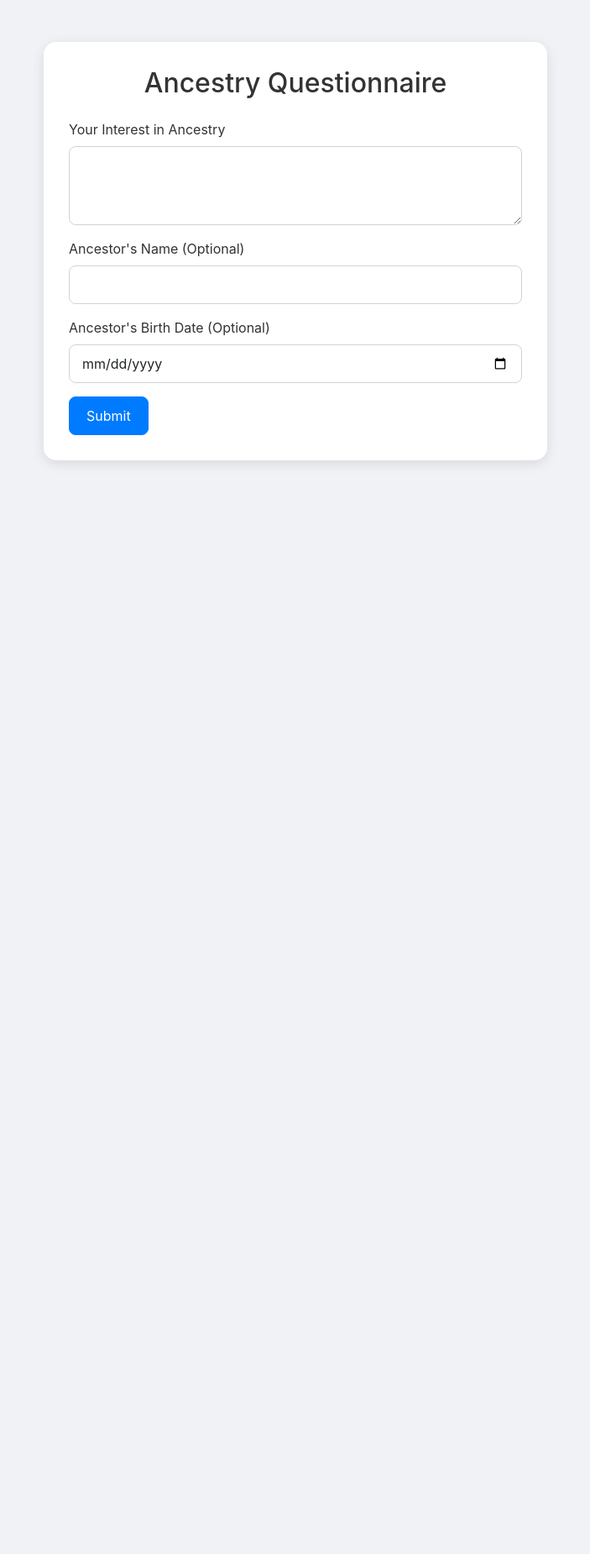
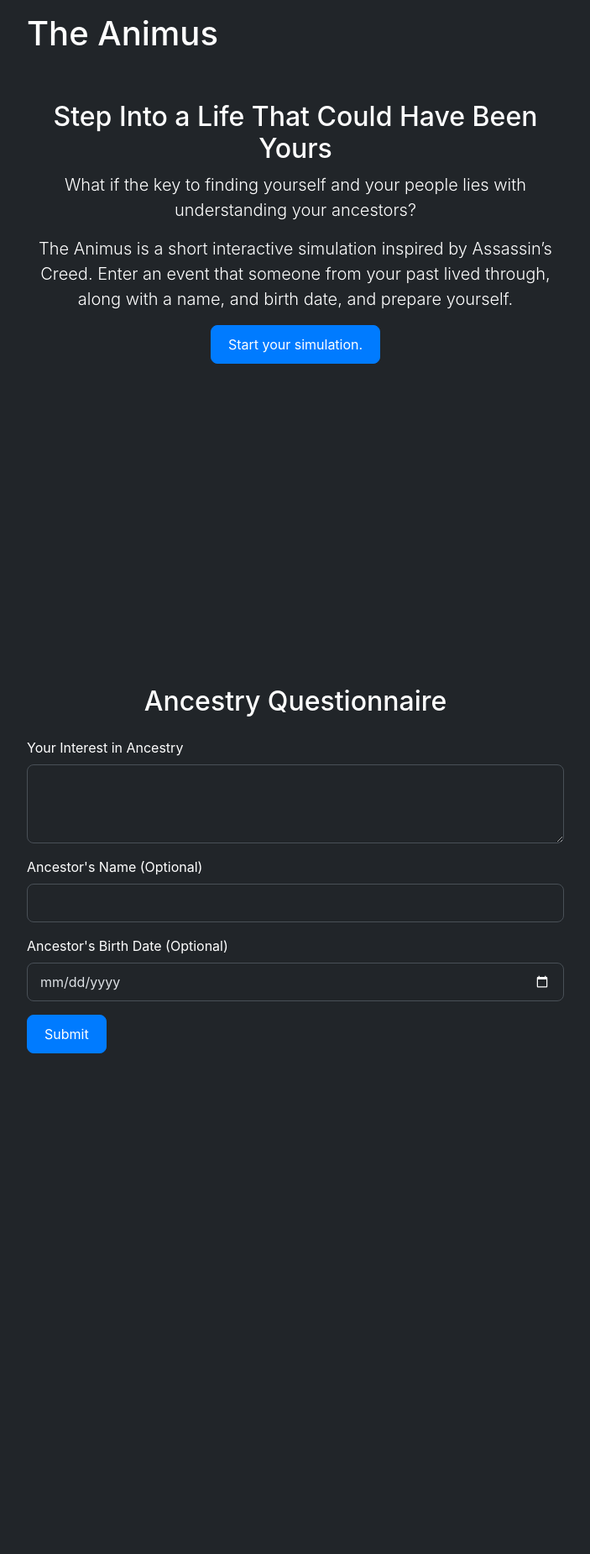
Before and after one commit to rowinf/ancestry-project, a Flask app: page / in a window 1280 px wide. Shown: the whole page at 84% size, without its empty margins (288-991 px from the left). Before the commit the page ends 552 px from the top, so only its background shows below. Run offline with Flask 3, Linux system fonts and the light colour scheme; some libraries are stand-ins or nearby versions.

Commit message:
style landing page

```diff
--- a/templates/questionnaire.html
+++ b/templates/questionnaire.html
@@ -1,10 +1,10 @@
 <!DOCTYPE html>
-<html lang="en">
+<html lang="en" data-bs-theme="dark">
 <head>
     <meta charset="UTF-8">
     <meta name="viewport" content="width=device-width, initial-scale=1.0">
     <title>Ancestry Questionnaire</title>
-    <link href="https://cdn.jsdelivr.net/npm/bootstrap@5.1.3/dist/css/bootstrap.min.css" rel="stylesheet">
+    <link href="https://cdn.jsdelivr.net/npm/bootstrap@5.3.5/dist/css/bootstrap.min.css" rel="stylesheet">
     <style>
         body {
             font-family: 'Inter', sans-serif;
@@ -33,10 +33,29 @@
             border-radius: 8px;
             padding: 10px 15px;
         }
+        .cover-container {
+            max-width: 42rem;
+        }
     </style>
 </head>
-<body>
-    <div class="container">
+<body class="d-flex h-100 text-bg-dark flex-column" >
+    <div class="cover-container d-flex w-100 vh-100 p-3 mx-auto flex-column">
+        <header class="mb-5">
+            <h1>The Animus</h1>
+        </header>
+        <main>
+            <div class="text-center d-flex flex-column align-items-center justify-content-center">
+                <h2>Step Into a Life That Could Have Been Yours</h2>
+                <p class="lead">What if the key to finding yourself and your people lies with understanding your ancestors?</p>
+                <p class="lead">The Animus is a short interactive simulation inspired by Assassin’s Creed. Enter an event that someone from your past lived through, along with a name, and birth date, and prepare yourself.</p>
+
+                <button class="btn btn-primary" onclick="document.getElementById('questionnaire').scrollIntoView({behavior:'smooth', block:'start'});">Start your simulation.</button>
+            </div>
+
+        </main>
+    </div>
+
+    <div class="cover-container d-flex w-100 vh-100 p-3 mx-auto flex-column" id="questionnaire">
         {% with messages = get_flashed_messages(with_categories=true) %}
         {% if messages %}
         <div class="flash-messages">
@@ -66,10 +85,9 @@
 
             <button type="submit" class="btn btn-primary">Submit</button>
         </form>
-
     </div>
 
-    <script src="https://cdn.jsdelivr.net/npm/bootstrap@5.1.3/dist/js/bootstrap.bundle.min.js"></script>
+    <footer style="height:250px;"></footer>
     <script type="module" src="https://cdn.jsdelivr.net/gh/starfederation/datastar@main/bundles/datastar.js"></script>
 </body>
 </html>
```
Lines whose indentation alone changed are shown as unchanged.
